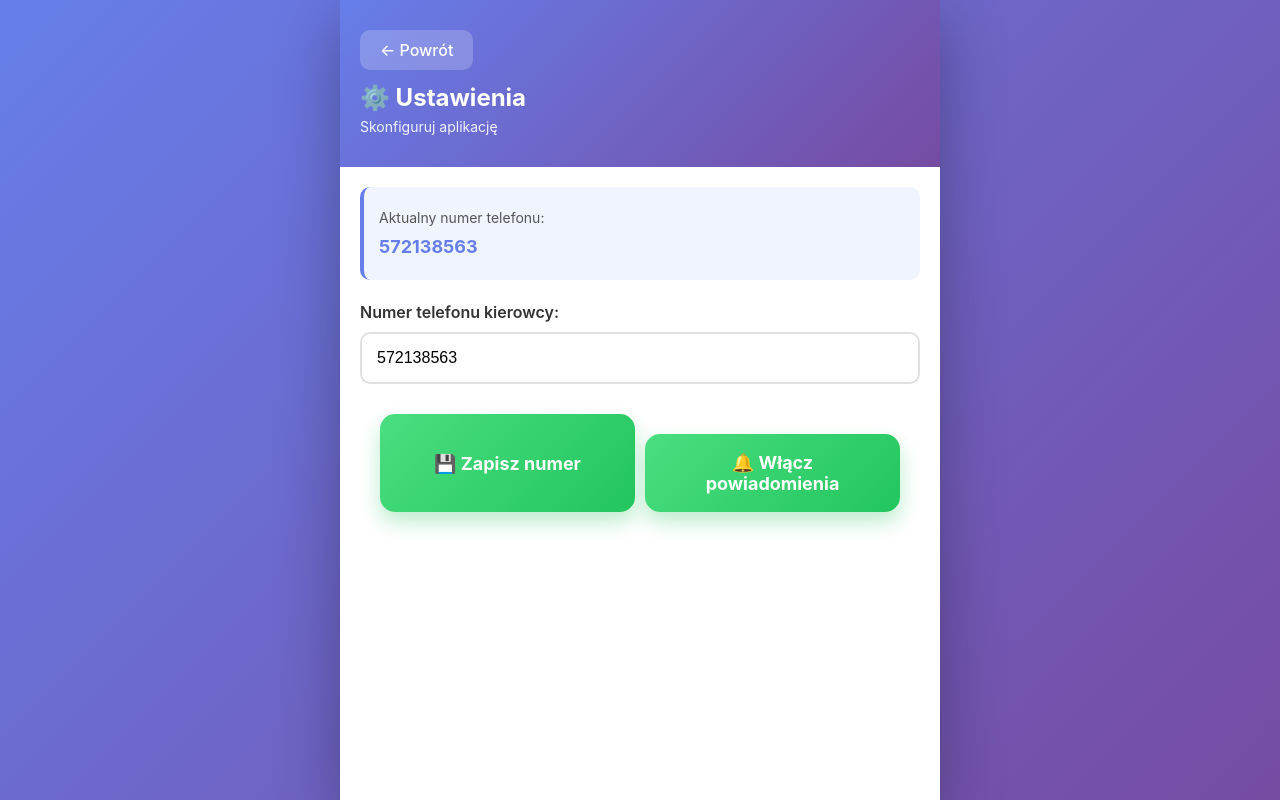
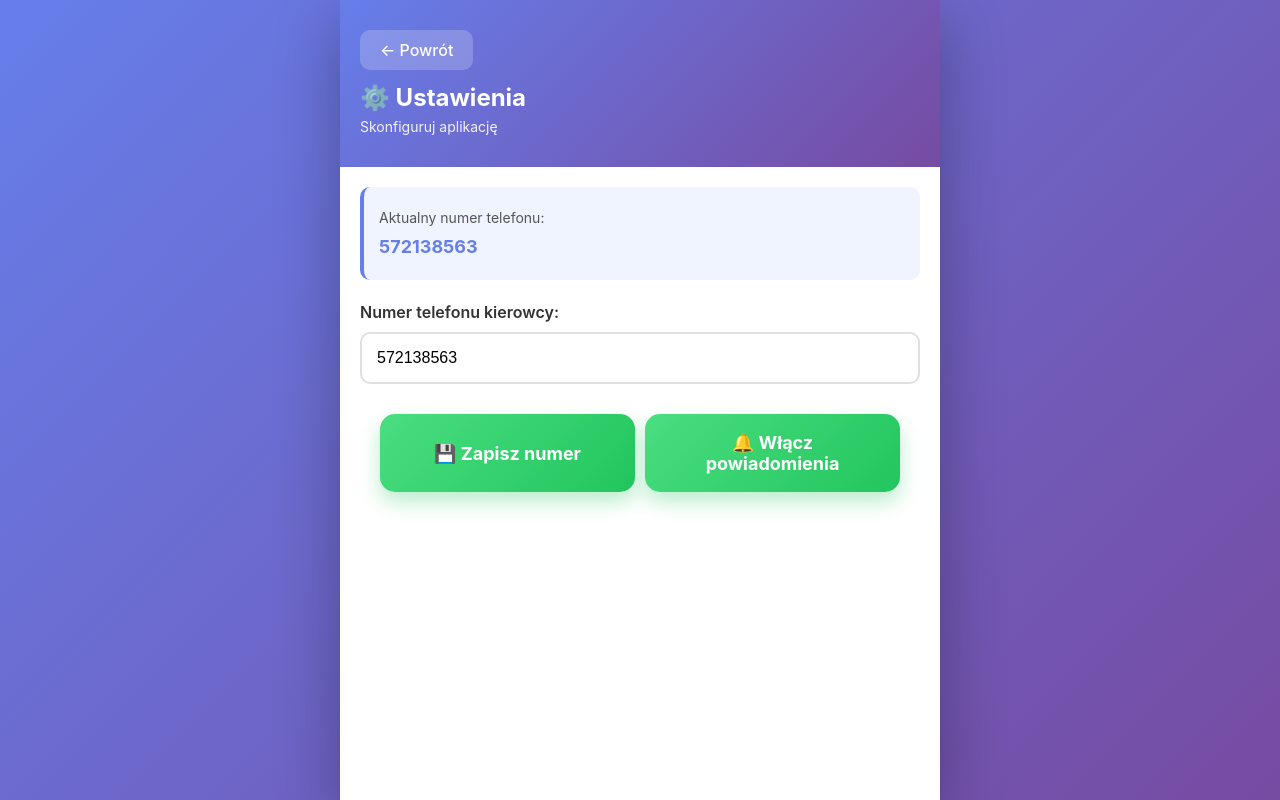
Before and after one commit to mwmarszalek/tnz-app, a React (Vite) app: page / in a window 1280 px wide. Both pictures are taken after a click on the button "⚙️". Built offline with nearby package versions, Linux system fonts and the light colour scheme; no server answers; the database is empty.

Commit message:
change notifications settings btn size

```diff
--- a/src/components/Settings.jsx
+++ b/src/components/Settings.jsx
@@ -66,11 +66,7 @@ function Settings({ driverPhone, setDriverPhone, setView }) {
           <button className="btn btn-save" onClick={savePhoneNumber}>
             💾 Zapisz numer
           </button>
-          <button
-            onClick={handleEnableNotifications}
-            className="btn btn-save"
-            style={{ width: "100%", marginTop: "20px" }}
-          >
+          <button onClick={handleEnableNotifications} className="btn btn-save">
             🔔 Włącz powiadomienia
           </button>
         </div>
```
